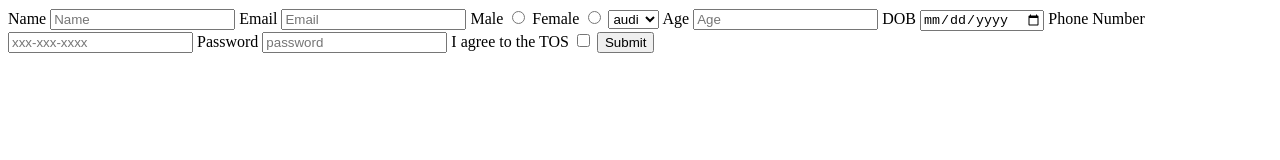
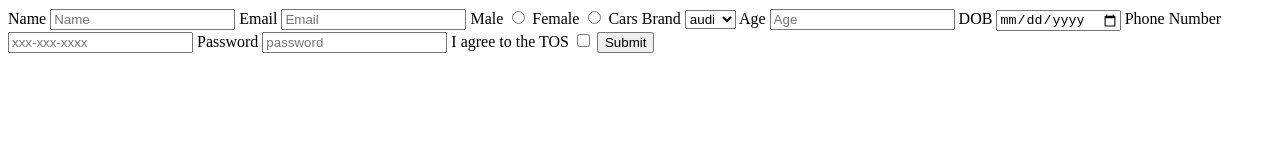
Before and after one commit to acciojob/signup-form-car-vikrampratap2002, a website: page main.html in a window 1280 px wide. Drawn offline with Linux system fonts and the light colour scheme.

Commit message:
created a submission

```diff
--- a/main.html
+++ b/main.html
@@ -17,7 +17,7 @@
 	<input type="radio" id="gender_m" name="gender" required>
 	<label for="gender_f">Female</label>
 	<input type="radio" id="gender_f" name="gender" required>
-
+	<label for="cars"> Cars Brand</label>
 	<select id="cars" placeholder="--Please choose an option--" required>
 		<option>audi</option>
 		<option>bmw</option>
```
